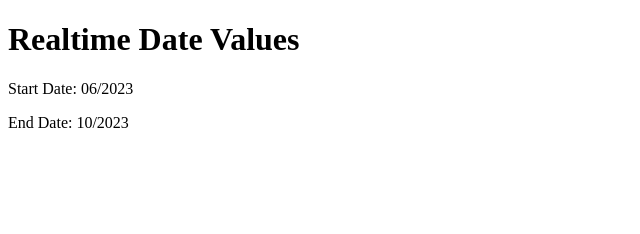
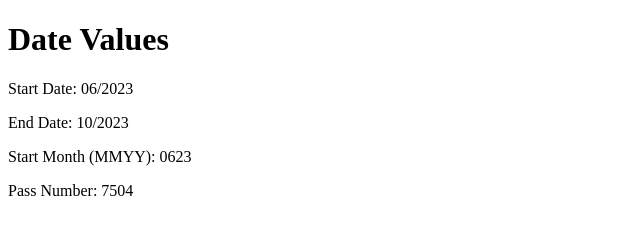
Before and after one commit to dtcbuspassDelhiGovIn/realtimedate, a plain HTML site: page index.html in a window 1280 px wide. Shown: the whole page, without its empty margins (0-640 px from the left). Drawn offline with Linux system fonts and the light colour scheme.

Commit message:
Update index.html

```diff
--- a/index.html
+++ b/index.html
@@ -1,12 +1,14 @@
 <!DOCTYPE html>
 <html>
 <head>
-	<title>Realtime Date Values</title>
+	<title>Date Values</title>
 	<script src="date.js"></script>
 </head>
 <body>
-	<h1>Realtime Date Values</h1>
+	<h1>Date Values</h1>
 	<p>Start Date: <span id="start-date"></span></p>
 	<p>End Date: <span id="end-date"></span></p>
+	<p>Start Month (MMYY): <span id="start-month"></span></p>
+	<p>Pass Number: <span id="pass-no"></span></p>
 </body>
 </html>
```
